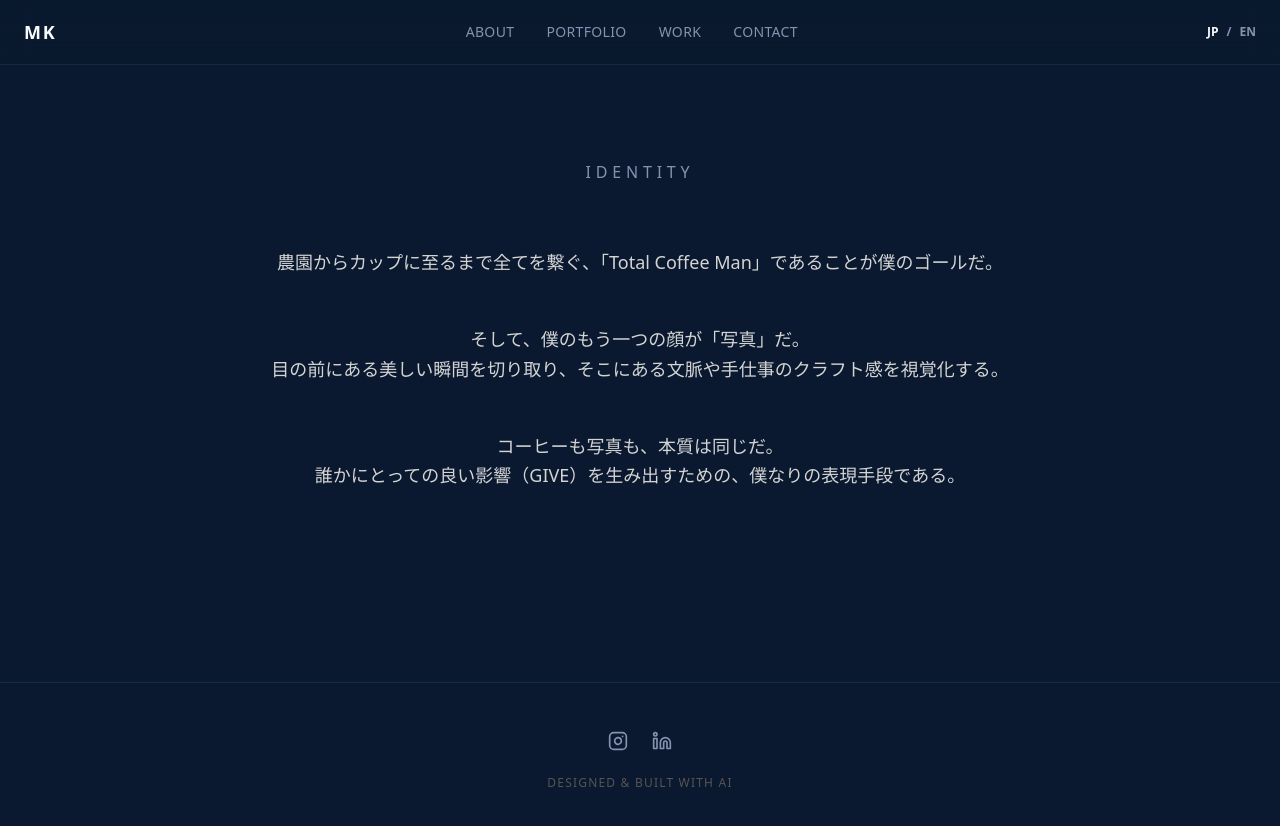
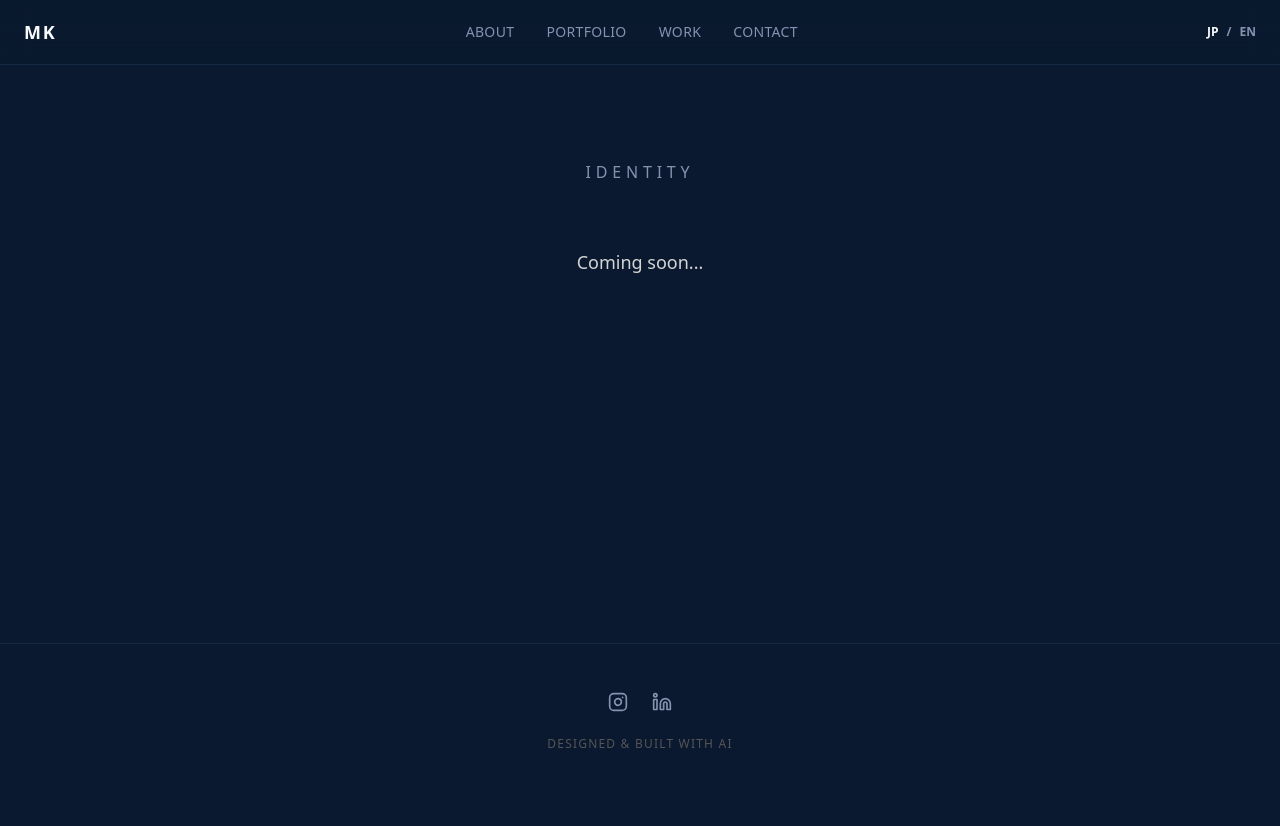
Before and after one commit to masakikono/masaki-portfolio, a Next.js app: page /about in a window 1280 px wide. Shown: the top 826 px of the page. After the commit the page ends 800 px from the top, so only its background shows below. Built offline with nearby package versions, Linux system fonts and the light colour scheme.

Commit message:
fix: remove leftover dummy text in About component

```diff
--- a/src/components/About.tsx
+++ b/src/components/About.tsx
@@ -12,15 +12,7 @@ const About = () => {
 
       <div className="space-y-12 text-base md:text-lg font-light leading-relaxed text-neutral-300">
         <p>
-          農園からカップに至るまで全てを繋ぐ、「Total Coffee Man」であることが僕のゴールだ。
-        </p>
-        <p>
-          そして、僕のもう一つの顔が「写真」だ。<br />
-          目の前にある美しい瞬間を切り取り、そこにある文脈や手仕事のクラフト感を視覚化する。
-        </p>
-        <p>
-          コーヒーも写真も、本質は同じだ。<br />
-          誰かにとっての良い影響（GIVE）を生み出すための、僕なりの表現手段である。
+          {t.about.content}
         </p>
       </div>
     </section>
```
